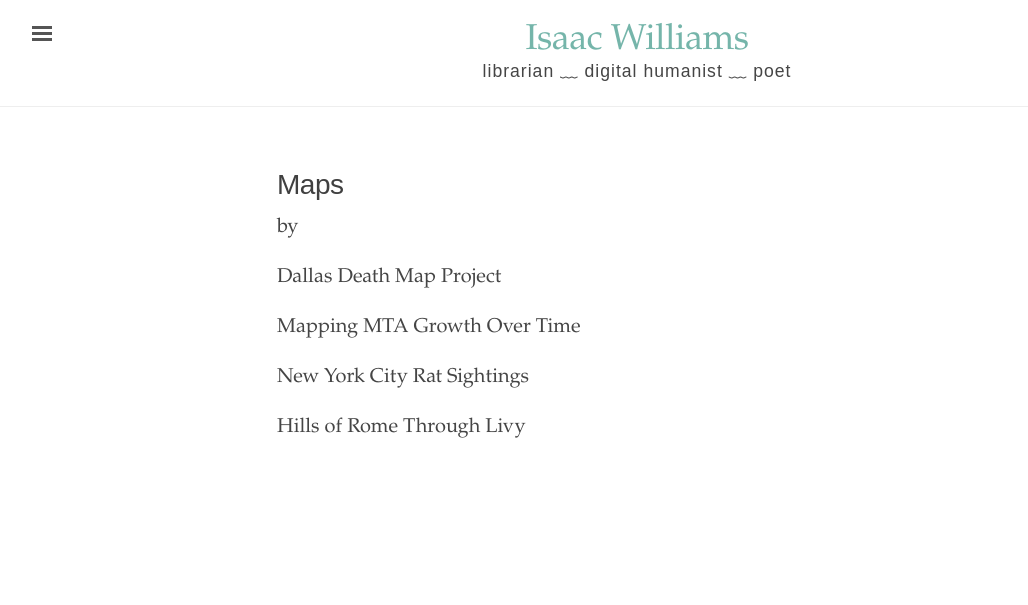
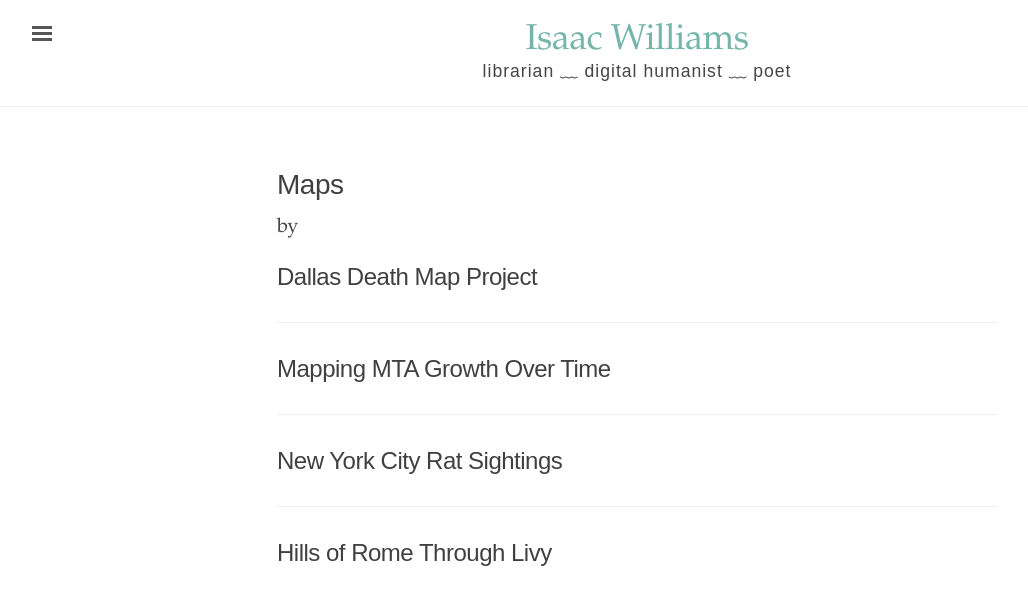
Before and after one commit to isawil/isawil.github.io, a Jekyll site: the page built from _texts/maps.md, in a window 1280 px wide. Shown: the top 605 px of the page, without its empty margins (3-1031 px from the left). Built offline with Jekyll 4.4.1, drawn with Linux system fonts in a browser that asks for light colours.

Commit message:
Update maps.md

```diff
--- a/_texts/maps.md
+++ b/_texts/maps.md
@@ -3,10 +3,16 @@ layout: narrative
 title: Maps
 ---
 
-Dallas Death Map Project
+## Dallas Death Map Project
 
-Mapping MTA Growth Over Time
+---
 
-New York City Rat Sightings
+## Mapping MTA Growth Over Time
 
-Hills of Rome Through Livy
+---
+
+## New York City Rat Sightings
+
+---
+
+## Hills of Rome Through Livy
```
